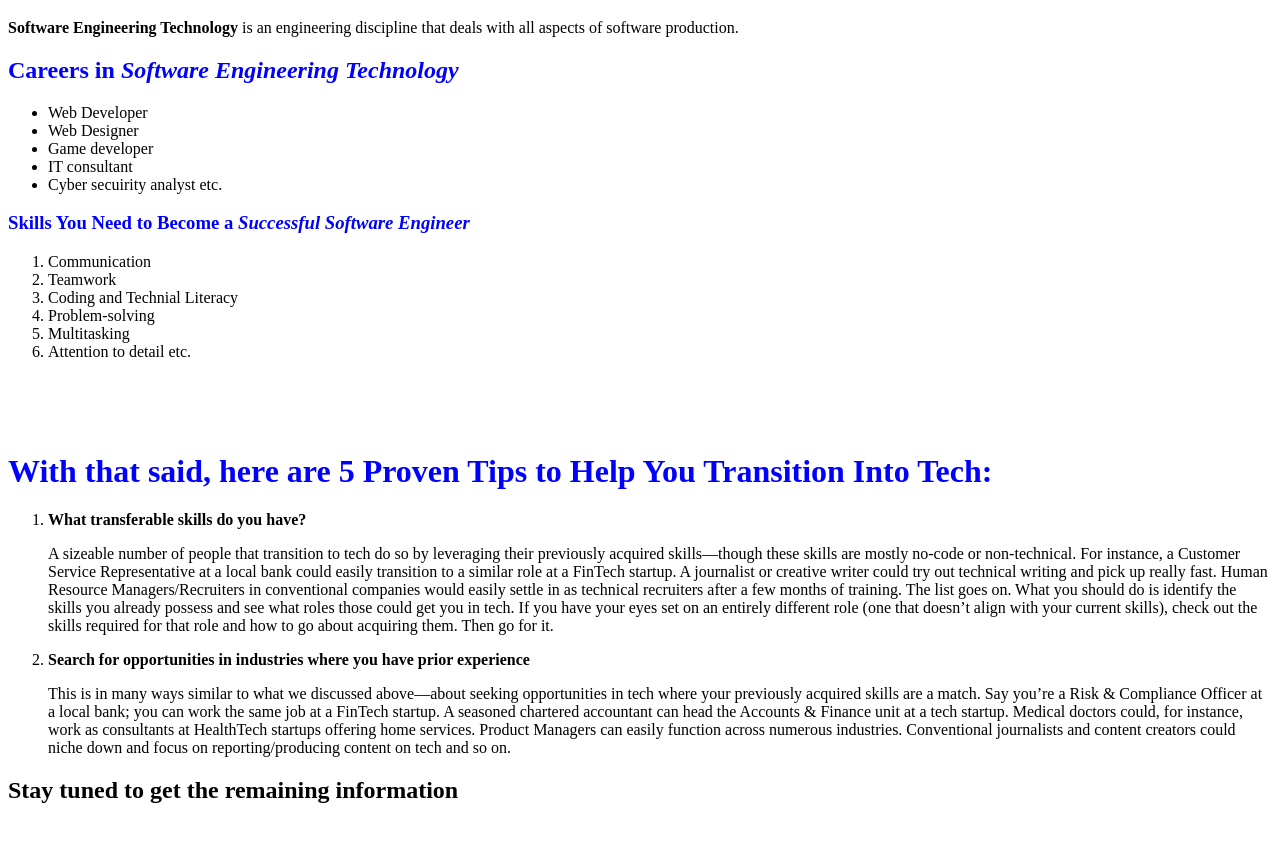
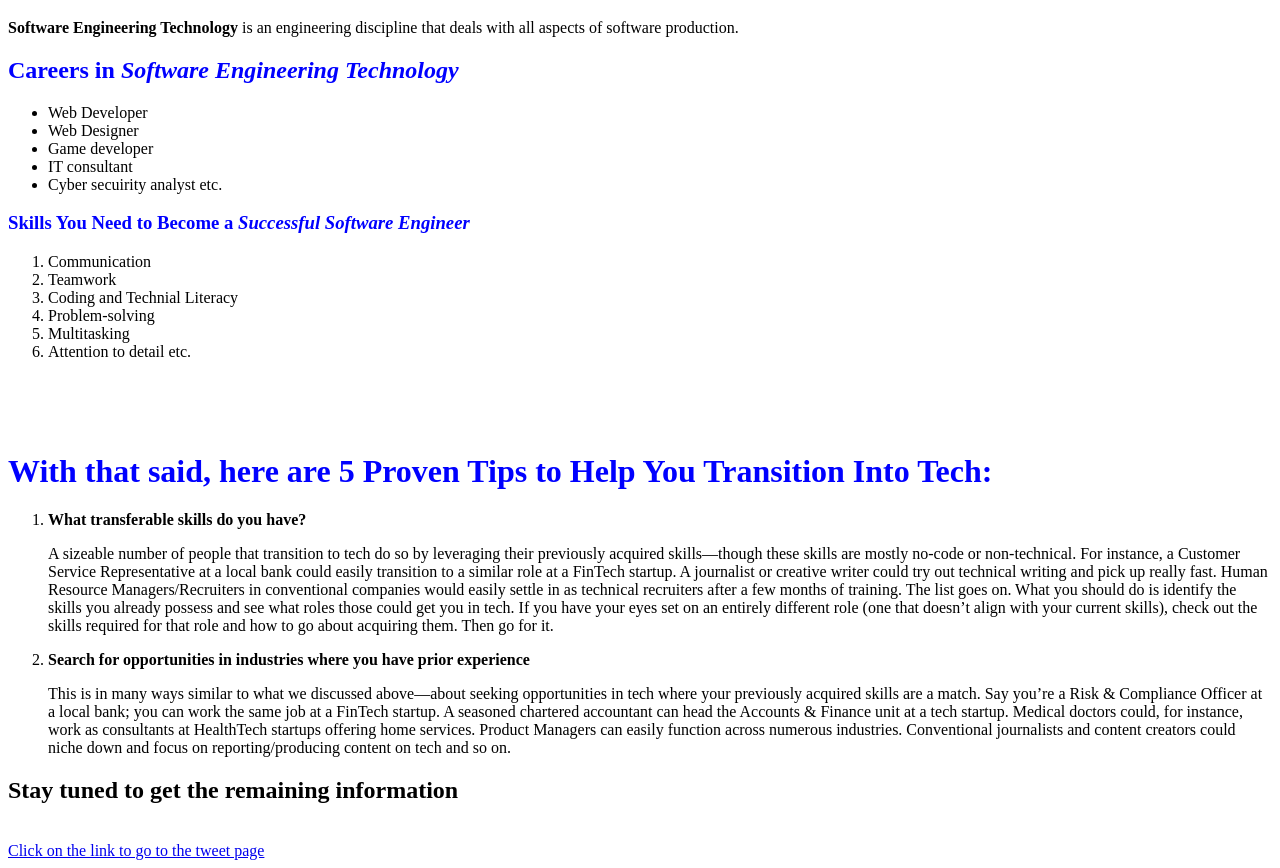
Before and after one commit to FRIDAUS-A/alx_html_css, a plain HTML site: page html_basic/index.html in a window 1280 px wide. Shown: the part 87-955 px from the top of the page. Before the commit the page ends 911 px from the top, so only its background shows below. Drawn offline with Linux system fonts and the light colour scheme.

Commit message:
Home Page

```diff
--- a/html_basic/index.html
+++ b/html_basic/index.html
@@ -49,5 +49,8 @@
                             <p>This is in many ways similar to what we discussed above—about seeking opportunities in tech where your previously acquired skills are a match. Say you’re a Risk & Compliance Officer at a local bank; you can work the same job at a FinTech startup. A seasoned chartered accountant can head the Accounts & Finance unit at a tech startup. Medical doctors could, for instance, work as consultants at HealthTech startups offering home services. Product Managers can easily function across numerous industries. Conventional journalists and content creators could niche down and focus on reporting/producing content on tech and so on. </p>
                 </ol>
                 <h2>Stay tuned to get the remaining information</h2>
+                <br>
+                <a href="./tweets.html" target="">Click on the link to go
+                    to the tweet page</a>
 </body>
 </html>
```
